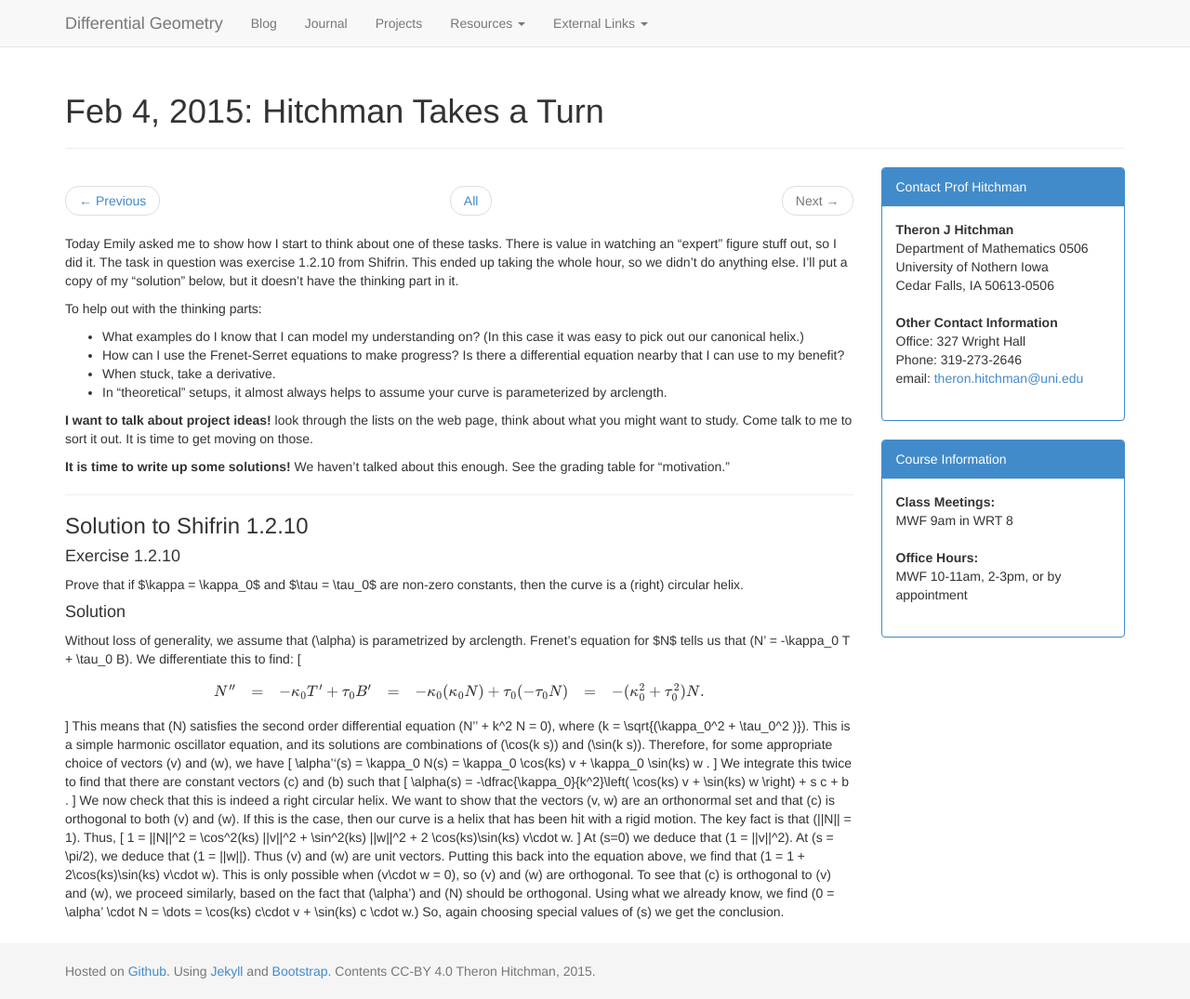
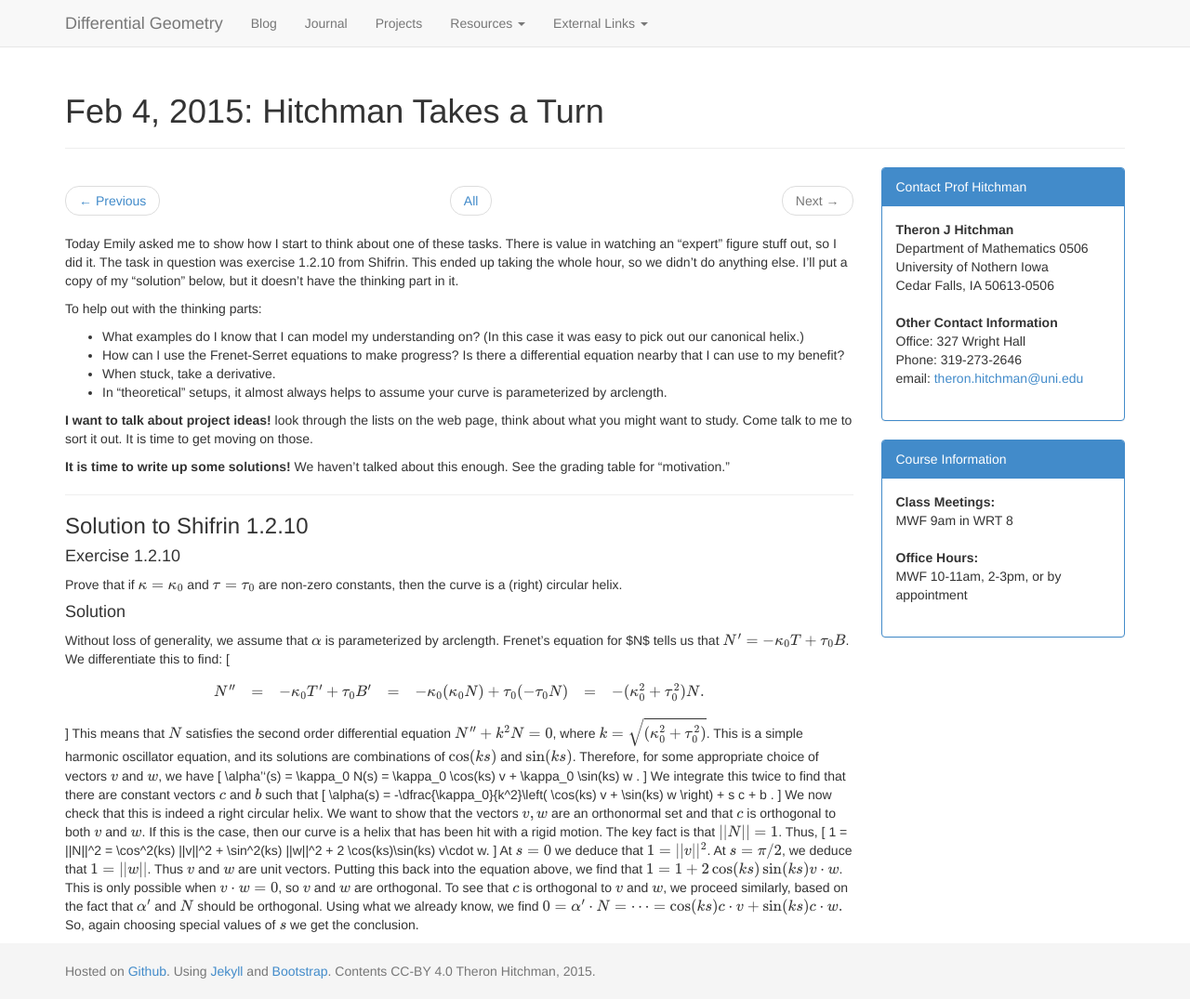
Before and after one commit to theronhitchman/differential-geometry, a Jekyll site: the page built from _posts/2015-02-04-hitchman-thinking.md, in a window 1280 px wide and 1075 px high. Shown: the whole window at 93% size. Built offline with Jekyll 4.4.1, drawn with Linux system fonts in a browser that asks for light colours; nearby versions of some CDN libraries; formulas are drawn with MathJax 3.

Commit message:
update latex to deal with markdown escaping

```diff
--- a/_posts/2015-02-04-hitchman-thinking.md
+++ b/_posts/2015-02-04-hitchman-thinking.md
@@ -27,11 +27,11 @@ To help out with the thinking parts:
 ### Solution to Shifrin 1.2.10
 
 #### Exercise 1.2.10
-Prove that if $\kappa = \kappa_0$ and $\tau = \tau_0$ are non-zero constants, then the curve is a (right) circular helix.
+Prove that if \\(\kappa = \kappa_0\\) and \\(\tau = \tau_0\\) are non-zero constants, then the curve is a (right) circular helix.
 
 
 #### Solution
-Without loss of generality, we assume that \(\alpha\) is parametrized by arclength. Frenet's equation for $N$ tells us that  \(N' = -\kappa_0 T + \tau_0 B\). We differentiate this to find:
+Without loss of generality, we assume that \\(\alpha \\) is parameterized by arclength. Frenet's equation for $N$ tells us that  \\(N' = -\kappa_0 T + \tau_0 B\\). We differentiate this to find:
 \[
 \begin{array}{rcl}
 N'' & = &-\kappa_0 T' + \tau_0 B' \\
@@ -39,17 +39,17 @@ N'' & = &-\kappa_0 T' + \tau_0 B' \\
 	& = &-(\kappa_0^2 + \tau_0^2 ) N .
 \end{array}
 \]
-This means that \(N\) satisfies the second order differential equation \(N'' + k^2 N = 0\), where \(k = \sqrt{(\kappa_0^2 + \tau_0^2 )}\). This is a simple harmonic oscillator equation, and its solutions are combinations of \(\cos(k s)\) and \(\sin(k s)\). Therefore, for some appropriate choice of vectors \(v\) and \(w\), we have
+This means that \\(N\\) satisfies the second order differential equation \\(N'' + k^2 N = 0\\), where \\(k = \sqrt{(\kappa_0^2 + \tau_0^2 )}\\). This is a simple harmonic oscillator equation, and its solutions are combinations of \\(\cos(k s)\\) and \\(\sin(k s)\\). Therefore, for some appropriate choice of vectors \\(v\\) and \\(w\\), we have
 \[
 \alpha''(s) = \kappa_0 N(s) = \kappa_0 \cos(ks) v + \kappa_0 \sin(ks) w .
 \]
-We integrate this twice to find that there are constant vectors \(c\) and \(b\) such that
+We integrate this twice to find that there are constant vectors \\(c\\) and \\(b\\) such that
 \[
 \alpha(s) = -\dfrac{\kappa_0}{k^2}\left( \cos(ks) v + \sin(ks) w \right) + s c + b .
 \]
-We now check that this is indeed a right circular helix. We want to show that the vectors \(v, w\) are an orthonormal set and that \(c\) is orthogonal to both \(v\) and \(w\). If this is the case, then our curve is a helix that has been hit with a rigid motion. The key fact is that \(||N|| = 1\). Thus,
+We now check that this is indeed a right circular helix. We want to show that the vectors \\(v, w\\) are an orthonormal set and that \\(c\\) is orthogonal to both \\(v\\) and \\(w\\). If this is the case, then our curve is a helix that has been hit with a rigid motion. The key fact is that \\(||N|| = 1\\). Thus,
 \[
 1 = ||N||^2 = \cos^2(ks) ||v||^2 + \sin^2(ks) ||w||^2 + 2 \cos(ks)\sin(ks) v\cdot w.
 \]
-At \(s=0\) we deduce that \(1 = ||v||^2\). At \(s = \pi/2\), we deduce that \(1 = ||w||\). Thus \(v\) and \(w\) are unit vectors. Putting this back into the equation above, we find that \(1 = 1 + 2\cos(ks)\sin(ks) v\cdot w\).
-This is only possible when \(v\cdot w = 0\), so \(v\) and \(w\) are orthogonal. To see that \(c\) is orthogonal to \(v\) and \(w\), we proceed similarly, based on the fact that \(\alpha'\) and \(N\) should be orthogonal. Using what we already know, we find  \(0 = \alpha' \cdot N = \dots = \cos(ks) c\cdot v + \sin(ks) c \cdot w.\) So, again choosing special values of \(s\) we get the conclusion.
+At \\(s=0\\) we deduce that \\(1 = ||v||^2\\). At \\(s = \pi/2\\), we deduce that \\(1 = ||w||\\). Thus \\(v\\) and \\(w\\) are unit vectors. Putting this back into the equation above, we find that \\(1 = 1 + 2\cos(ks)\sin(ks) v\cdot w\\).
+This is only possible when \\(v\cdot w = 0\\), so \\(v\\) and \\(w\\) are orthogonal. To see that \\(c\\) is orthogonal to \\(v\\) and \\(w\\), we proceed similarly, based on the fact that \\(\alpha'\\) and \\(N\\) should be orthogonal. Using what we already know, we find  \\(0 = \alpha' \cdot N = \dots = \cos(ks) c\cdot v + \sin(ks) c \cdot w.\\) So, again choosing special values of \\(s\\) we get the conclusion.
```
